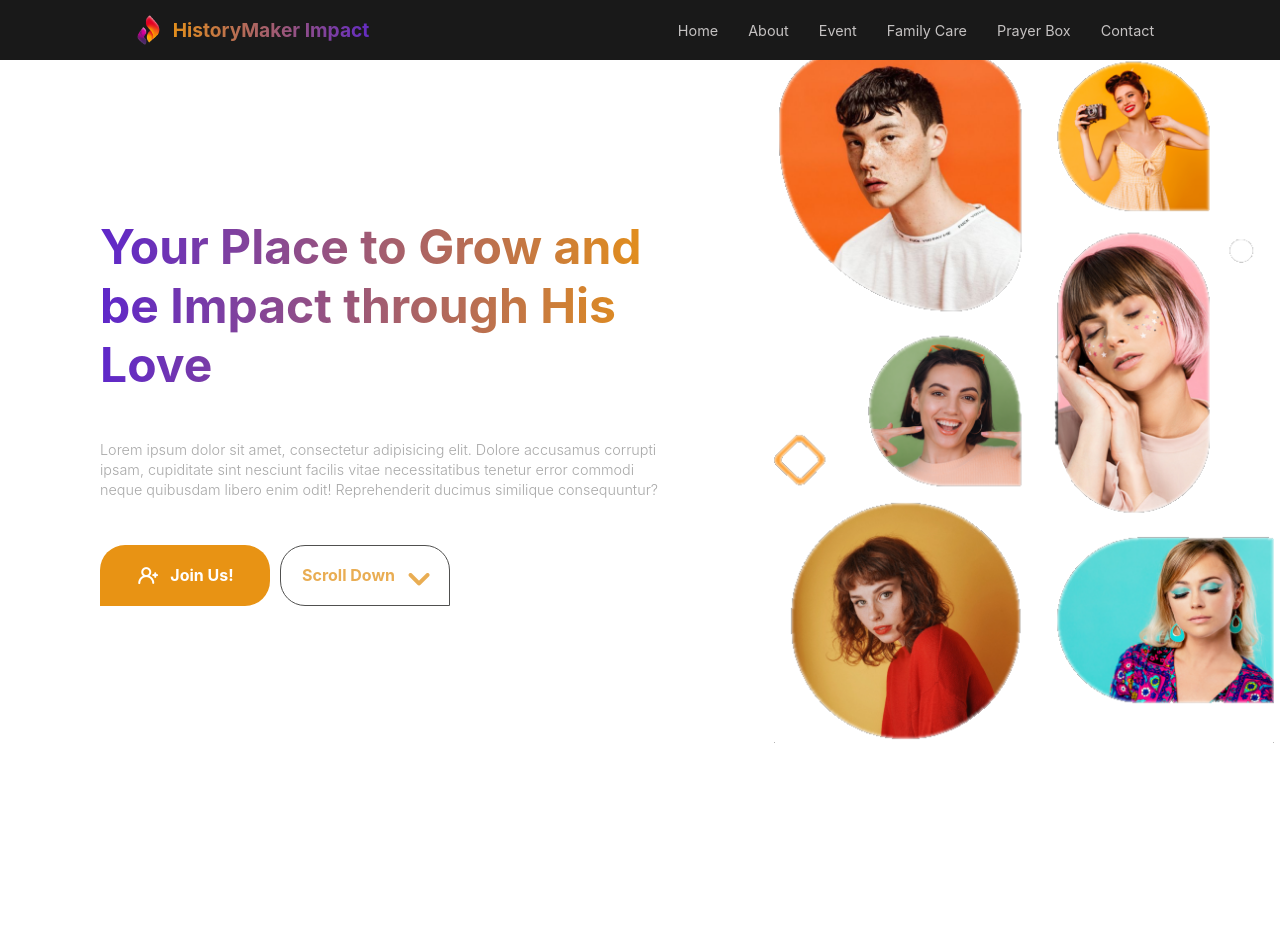
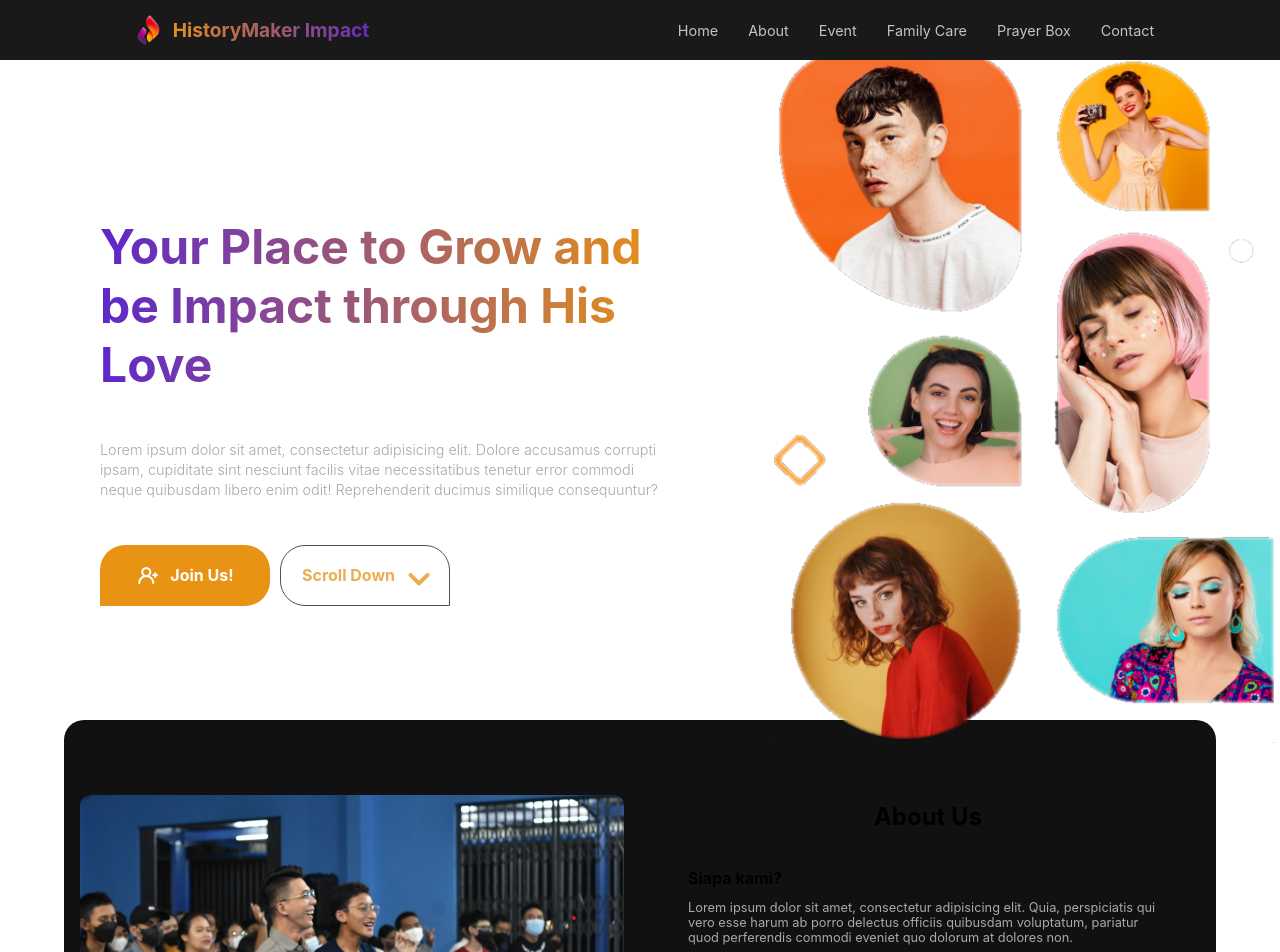
Before and after one commit to RonaldoWidiantoSiswoyo/hmi-web, a Next.js app: page / in a window 1280 px wide. Shown: the top 952 px of the page. Before the commit the page ends 800 px from the top, so only its background shows below. Built offline with nearby package versions, Linux system fonts and the light colour scheme.

Commit message:
i commit

```diff
--- a/components/About/index.tsx
+++ b/components/About/index.tsx
@@ -152,7 +152,7 @@ export default function About() {
               tenetur ex perferendis facere sapiente. Sit.
             </p>
           </div> */}
-          <div className="about__asking">
+          {/* <div className="about__asking"> */}
           {/* <p className={styles["about__asking-desc"]}>
               Want to know about Our Event?
             </p> */}
@@ -164,7 +164,7 @@ export default function About() {
                 Click Me
               </a> */}
           </div>
-          </div>
+          {/* </div> */}
           <a href="" className={styles["button__scroll-icon"]}>
             Our Event
             {/* <i className="uil uil-arrow-right"></i> */}
--- a/pages/index.tsx
+++ b/pages/index.tsx
@@ -19,7 +19,7 @@ const Home: NextPage = () => {
       </Head>
       <Header />
       <MyHome />
-      {/* <About /> */}
+      <About />
     </div>
   );
 };
```
Lines whose indentation alone changed are shown as unchanged.
